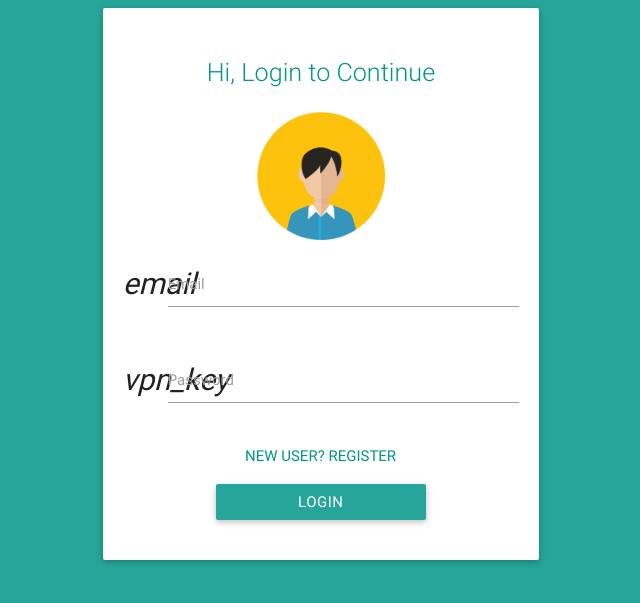
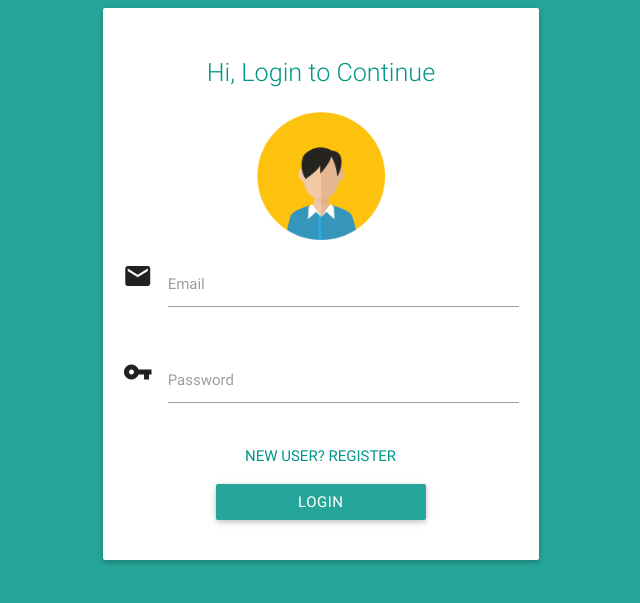
Before and after one commit to aneeshrelan/TodoList, a CodeIgniter app: page /database/index.php/home/ in a window 1280 px wide. Shown: the top 603 px of the page, without its empty margins (319-959 px from the left). Run offline with CodeIgniter, Linux system fonts and the light colour scheme; data that the repository does not hold is empty; some libraries are stand-ins or nearby versions.

Commit message:
Change materialize-css to cdn

```diff
--- a/application/views/login.php
+++ b/application/views/login.php
@@ -5,10 +5,10 @@
 <html>
 <head>
 <title>Login | TODOer</title>
-	<!-- <link href="https://fonts.googleapis.com/icon?family=Material+Icons" rel="stylesheet"> -->
+	<link href="https://fonts.googleapis.com/icon?family=Material+Icons" rel="stylesheet">
 
   <script src="https://ajax.googleapis.com/ajax/libs/jquery/3.1.0/jquery.min.js"></script>
-  <link rel="stylesheet" type="text/css" href="<?php echo asset_url(); ?>css/materialize.min.css">
+  <link rel="stylesheet" type="text/css" href="https://cdnjs.cloudflare.com/ajax/libs/materialize/0.97.8/css/materialize.min.css">
   <script src="<?php echo asset_url(); ?>js/materialize.min.js"></script>
 
 
```
